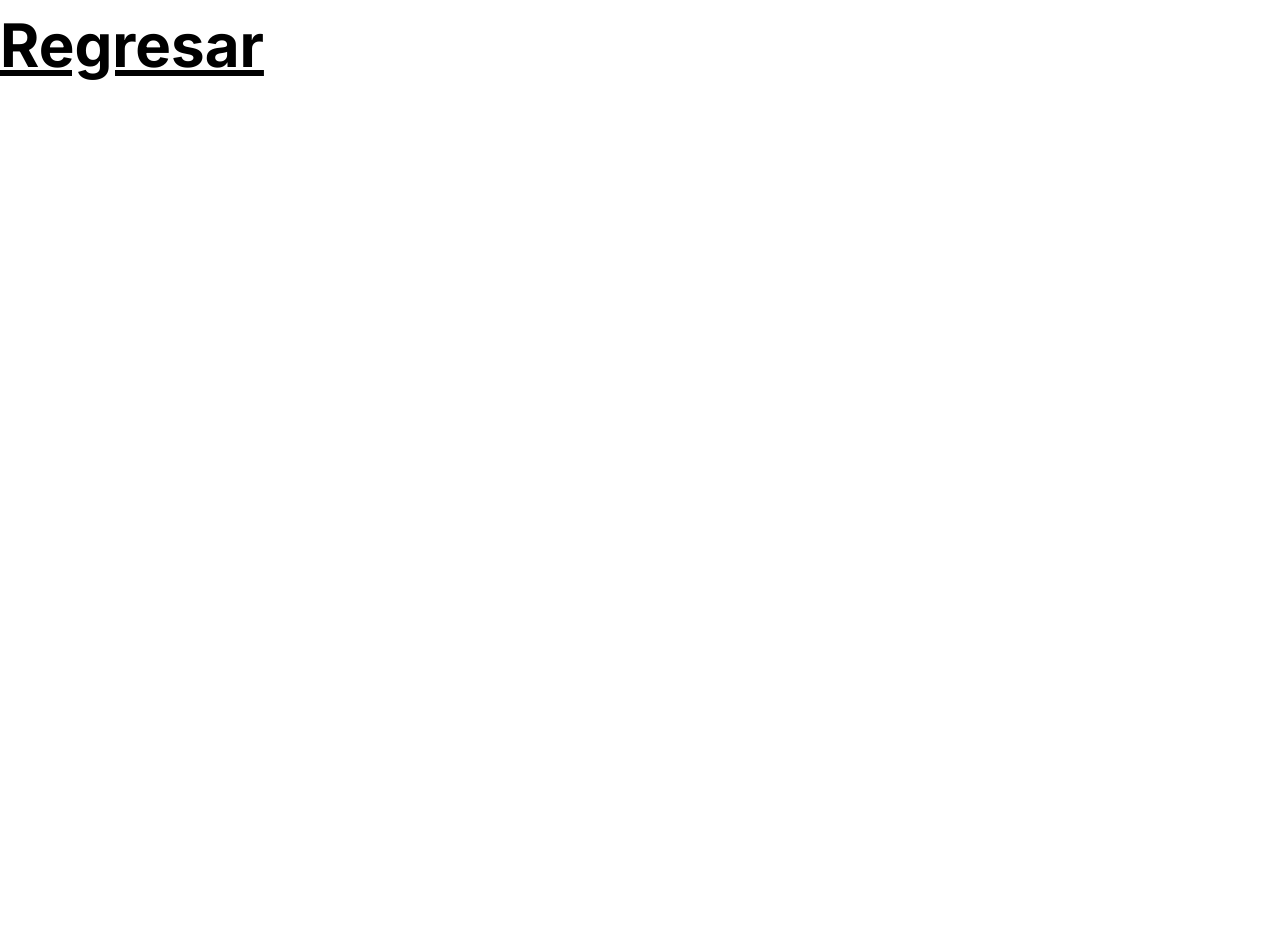
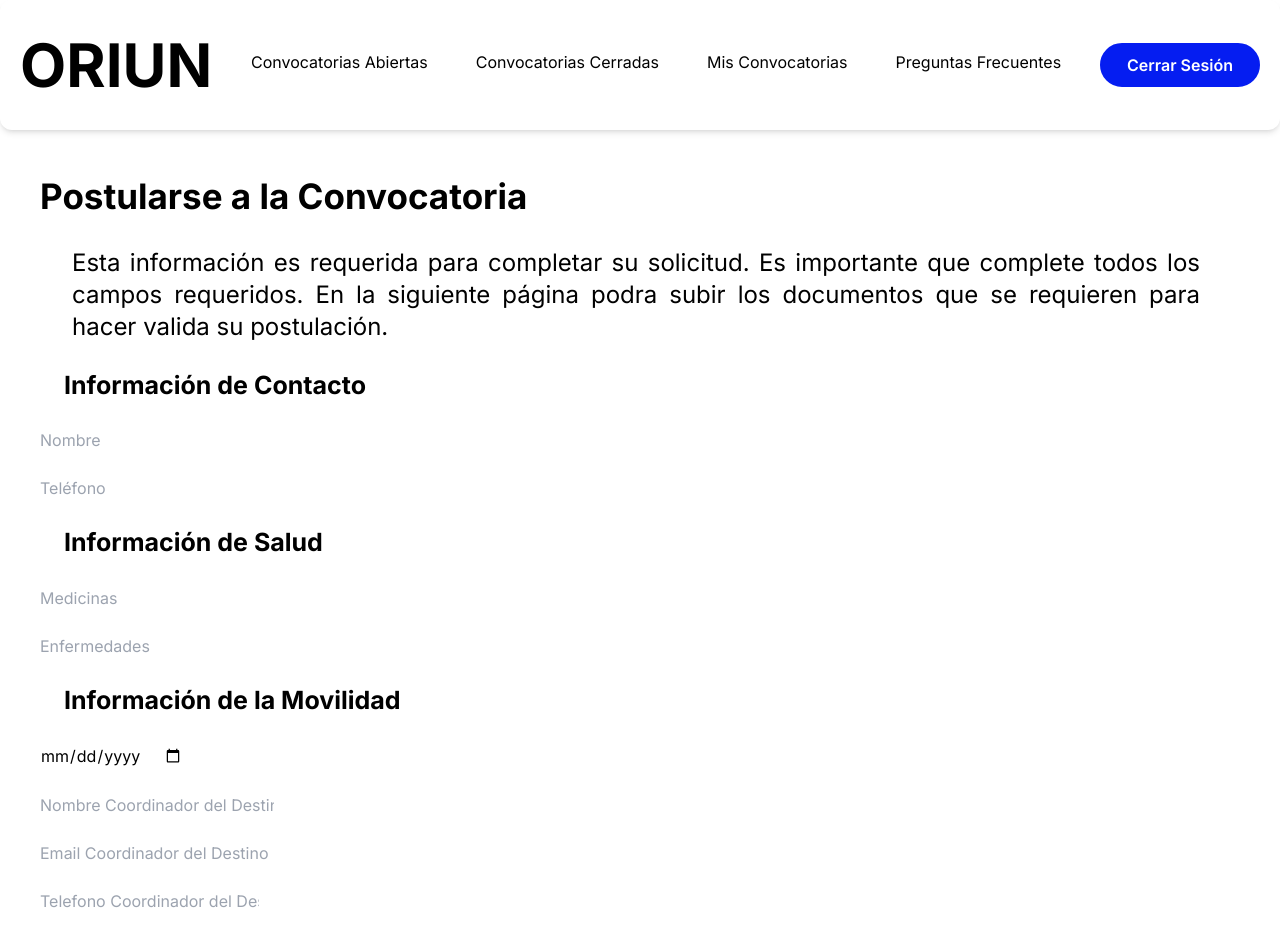
Before and after one commit to camunozv/oriun-frontend, a Next.js app: page /Convocatorias/ConvocatoriasEstudiante/ConvocatoriasAbiertas/postulacion/postulacionfor in a window 1280 px wide. Before the commit this address had no page. Shown: the top 942 px of the page. Before the commit the page ends 800 px from the top, so only its background shows below. Built offline with nearby package versions, Linux system fonts and the light colour scheme; no server answers; sample sign-in values are in the browser's storage.

Commit message:
form postulaciones primera pagina sin materias

```diff
--- /dev/null
+++ b/app/Convocatorias/ConvocatoriasEstudiante/ConvocatoriasAbiertas/postulacion/postulacionfor/page.jsx
@@ -0,0 +1,222 @@
+"use client";
+import { useEffect, useState } from "react";
+import { useSession } from "next-auth/react";
+import { redirect } from "next/navigation";
+import { useForm } from "react-hook-form";
+
+//Es donde verifico el inicio de seccion y donde coloco ruta dinaminca
+//de aucerdo al id de la convocatoria
+//tener en cuenta que debo poner aqui la verificacion del usuario si puede postularse o no segun
+//numero de convocatorias postulado menor a dos, cumplir porcentaje  de avance, papa, estar matriculado
+//obtener info del usuario para comparar con info de la convocatoria
+//Convocatorias/ConvEstudi/postulacion128384 (api)
+
+
+function postulacionform(){
+    const { data: session, status } = useSession({
+        required: true,
+        onUnauthenticated() {
+          redirect("/Convocatorias");
+        },
+      });
+
+      const token = session?.access;
+
+      const {register, handleSubmit, formState:{errors}}= useForm();
+      console.log(errors)
+      const onSubmit=handleSubmit((data)=>{console.log(data)})
+
+      return(
+        <form onSubmit={onSubmit}>
+        <div className="p-10">
+        <h1 className="text-black font-bold text-[35px]">Postularse a la Convocatoria</h1>
+        <br />
+                <p className="text-2xl text-justify pl-8 pr-10">
+                  Esta información es requerida para completar su solicitud. Es importante
+                  que complete todos los campos requeridos. En la siguiente página podra subir los
+                  documentos que se requieren para hacer valida su postulación.
+                </p>
+        <br/>
+        <h1 className="text-black font-bold text-[25px] pl-6">Información de Contacto</h1>
+        <br/>
+          <div>
+           <label htmlFor="nombre"></label>
+            <input
+             placeholder="Nombre"
+             type="text"
+             {...register("nombre",
+              {required: {
+                value: true,
+                message: "Campo obligatorio"
+              },
+              pattern:{
+                value: /^[a-zA-Z]+$/,
+                message: "Este campo solo admite letras"
+              }
+              }
+             )}
+             />
+            {
+              errors.nombre && <span>{errors.nombre.message}</span>
+            }
+          </div>
+        <br/>
+        <div>
+           <label htmlFor="telefono"></label>
+            <input
+             placeholder="Teléfono"
+             type="number"
+             {...register("telefono",
+              {required: {
+                value: true,
+                message: "Campo obligatorio"
+              },
+              }
+             )}
+             />
+            {
+              errors.telefono && <span>{errors.telefono.message}</span>
+            }
+          </div>
+        <br/>
+        <h1 className="text-black font-bold text-[25px] pl-6">Información de Salud</h1>
+        <br/>
+        <div>
+           <label htmlFor="medicinas"></label>
+            <input
+             placeholder="Medicinas"
+             type="text"
+             {...register("medicinas",
+              {required: {
+                value: true,
+                message: "Campo obligatorio"
+              },
+              }
+             )}
+             />
+            {
+              errors.medicinas && <span>{errors.medicinas.message}</span>
+            }
+          </div>
+        <br/>
+        <div>
+           <label htmlFor="enfermedades"></label>
+            <input
+             placeholder="Enfermedades"
+             type="text"
+             {...register("enfermedades",
+              {required: {
+                value: true,
+                message: "Campo obligatorio"
+              },
+              }
+             )}
+             />
+            {
+              errors.enfermedades && <span>{errors.enfermedades.message}</span>
+            }
+          </div>
+        <br/>
+        <h1 className="text-black font-bold text-[25px] pl-6">Información de la Movilidad</h1>
+        <br/>
+        <div>
+           <label htmlFor="fechadeinicio"></label>
+            <input
+             placeholder="Fecha de Inicio"
+             type="date"
+             {...register("fechadeinicio",
+              {required: {
+                value: true,
+                message: "Campo obligatorio"
+              },
+              }
+             )}
+             />
+            {
+              errors.fechadeinicio && <span>{errors.fechadeinicio.message}</span>
+            }
+          </div>
+        <br/>
+        <div>
+           <label htmlFor="nombrecoordinadordestino"></label>
+            <input
+             placeholder="Nombre Coordinador del Destino"
+             type="text"
+             {...register("nombrecoordinadordestino",
+              {required: {
+                value: true,
+                message: "Campo obligatorio"
+              },
+              pattern:{
+                value: /^[a-zA-Z]+$/,
+                message: "Este campo solo admite letras"
+              }
+              }
+             )}
+             />
+            {
+              errors.nombrecoordinadordestino && <span>{errors.nombrecoordinadordestino.message}</span>
+            }
+          </div>
+        <br/>
+        <div>
+           <label htmlFor="emailcoordinador"></label>
+            <input
+             placeholder="Email Coordinador del Destino"
+             type="text"
+             {...register("emailcoordinador",
+              {required: {
+                value: true,
+                message: "Campo obligatorio"
+              },
+              pattern:{
+                value: /^[A-Z0-9._%+-]+@[A-Z0-9.-]+\.[A-Z]{2,}$/i,
+                message: "Inserte un correo valido"
+              }
+              }
+             )}
+             />
+            {
+              errors.emailcoordinador && <span>{errors.emailcoordinador.message}</span>
+            }
+          </div>
+        <br/>
+        <div>
+           <label htmlFor="telefonocoordinador"></label>
+            <input
+             placeholder="Telefono Coordinador del Destino"
+             type="number"
+             {...register("telefonocoordinador",
+              {required: {
+                value: true,
+                message: "Campo obligatorio"
+              },
+              }
+             )}
+             />
+            {
+              errors.telefonocoordinador && <span>{errors.telefonocoordinador.message}</span>
+            }
+          </div>
+        <br/>
+        <h1 className="text-black font-bold text-[25px] pl-6">Materias a ver</h1>
+        <br/>
+        <br/>
+          <div className="grid grid-cols-2">
+            <div>
+              <button type="button" className={ "flex transition-all items-center justify-center gap-3 border-2 rounded-xl w-full font-semibold bg-figma_blue border-figma_blue text-white py-2" }>
+                Volver
+              </button>
+            </div>
+            <div>
+              <button type="submit" className={ "flex transition-all items-center justify-center gap-3 border-2 rounded-xl w-full font-semibold bg-figma_blue border-figma_blue text-white py-2" }>
+                Continuar
+              </button>
+            </div>
+          </div>
+        </div>
+        </form>
+      )
+}
+
+export default postulacionform;
--- a/app/not-found.jsx
+++ /dev/null
@@ -1,16 +0,0 @@
-import Link from "next/link";
-import React from "react";
-
-function NotFoundPage() {
-  return (
-    <main className="flex justify-between items-center max-w-[1580px]">
-      <Link href="/Convocatorias">
-        <h1 className="text-[60px] font-bold underline hover:blue-500">
-          Regresar
-        </h1>
-      </Link>
-    </main>
-  );
-}
-
-export default NotFoundPage;
--- a/components/ConvsPage/CardConvocatorias.jsx
+++ b/components/ConvsPage/CardConvocatorias.jsx
@@ -99,12 +99,15 @@ function CardConvocatorias({
             </Link>
           </div>
           <div className="w-full p-2">
+            <Link href={`/Convocatorias/ConvocatoriasEstudiante/ConvocatoriasAbiertas/postulacion/postulacionfor`}>
               <button
                 type="button"
                 className="w-full font-semibold bg-figma_blue border-2 rounded-full border-figma_blue text-white py-2"
               >
                 Postularme
               </button>
+            </Link>
+
           </div>
         </div>
       </div>
--- /dev/null
+++ b/components/ConvsPage/formpostulacionconv.jsx
@@ -0,0 +1,2 @@
+//Se que va el api y de aqui es donde tu puedes decirle que atienda la llamada y
+//donde hare todo el formulario como tal la web para ver datos
--- a/constants/index.js
+++ b/constants/index.js
@@ -20,6 +20,7 @@ export const LINKS_ESTUDIANTE = [
     key: "preguntas_frecuentes",
     label: "Preguntas Frecuentes",
   },
+
 ];
 
 export const LINKS_ADMIN = [
--- a/package.json
+++ b/package.json
@@ -15,6 +15,7 @@
     "next-auth": "^4.24.7",
     "react": "^18",
     "react-dom": "^18",
+    "react-hook-form": "^7.51.3",
     "react-icons": "^5.0.1"
   },
   "devDependencies": {
```
Also changed, not shown: 1 other file (tests, documents, lock files or other folders). Lines whose indentation alone changed are shown as unchanged.
